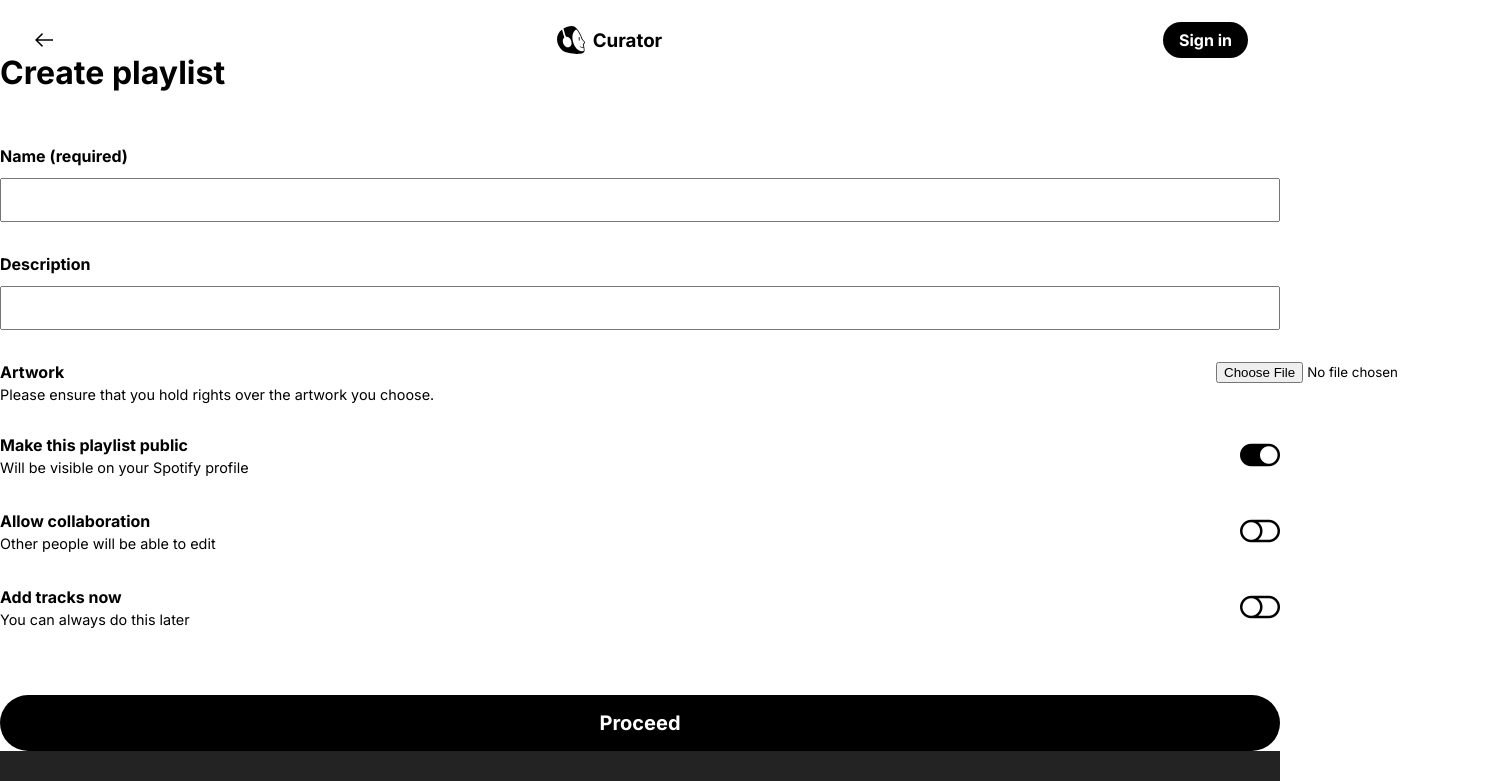
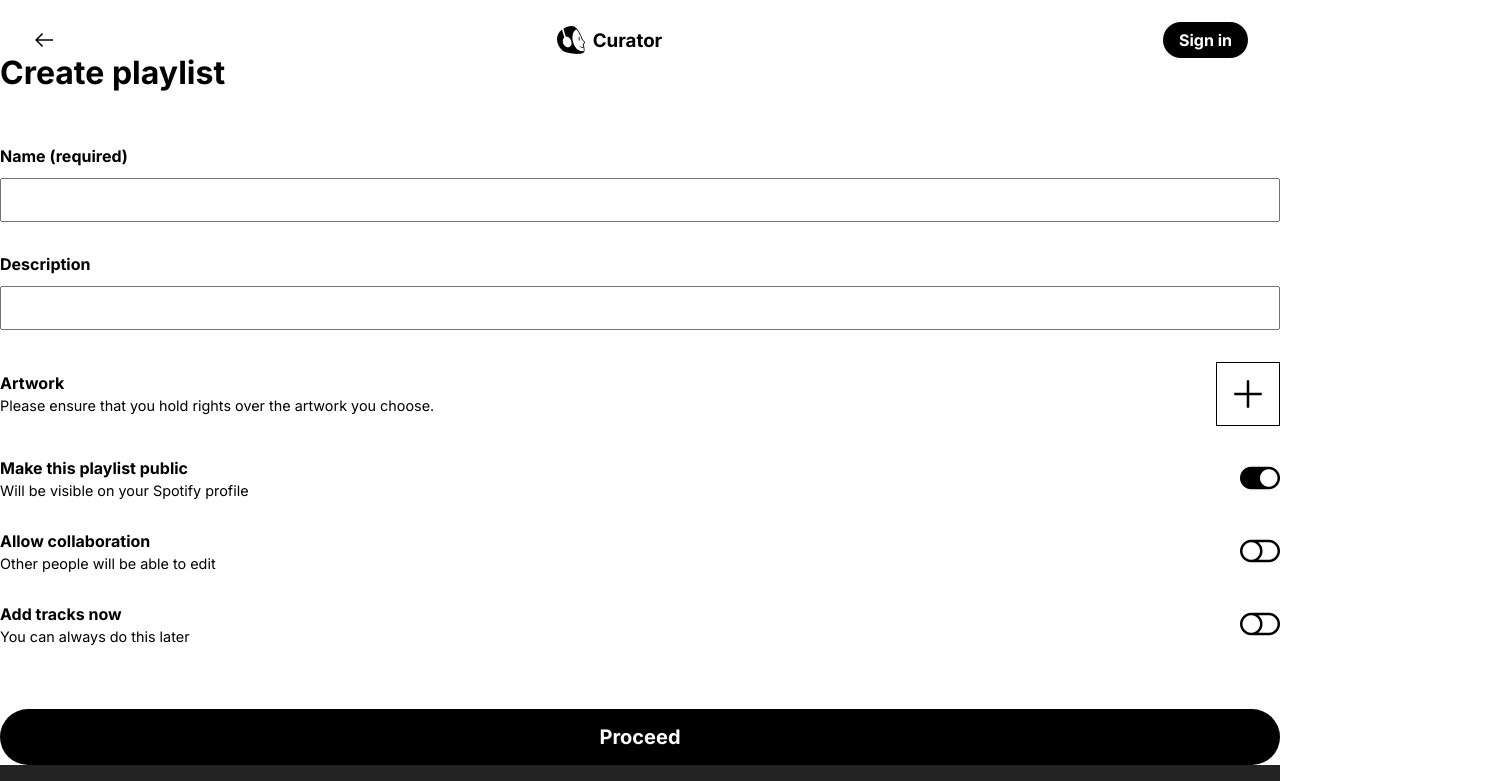
Before and after one commit to jareddantis/curator, a Vue app: page /create in a window 1280 px wide. Shown: the top 781 px of the page, 1502 px wide, since content can reach past the window. Built offline with nearby package versions, Linux system fonts and the light colour scheme.

Commit message:
views/CreatePlaylist: Style file input

```diff
--- /dev/null
+++ b/src/types/HTMLInputEvent.d.ts
@@ -0,0 +1,3 @@
+interface HTMLInputEvent extends Event {
+  target: HTMLInputElement & EventTarget;
+}
--- a/src/views/CreatePlaylist.vue
+++ b/src/views/CreatePlaylist.vue
@@ -1,5 +1,5 @@
 <template>
-  <div class="create-playlist">
+  <div class="create-playlist view-body">
     <Header>
       <template v-slot:default>Create playlist</template>
     </Header>
@@ -12,6 +12,7 @@
           maxlength="100"
           v-model="playlistName"
         />
+        <span>{{ playlistName.length }} / 100</span>
       </div>
       <div class="field">
         <label for="playlist-desc">Description</label>
@@ -21,20 +22,36 @@
           maxlength="300"
           v-model="playlistDesc"
         />
+        <span>{{ playlistDesc.length }} / 100</span>
       </div>
       <div class="field level">
         <div class="left">
+          <div>
             <label for="playlist-art">Artwork</label>
-          <p>Please ensure that you hold rights over the artwork you choose.</p>
+            <p>
+              Please ensure that you hold rights over the artwork you choose.
+            </p>
           </div>
-        <div class="right">
-          <input type="file" id="playlist-art" />
+        </div>
+        <div class="right file">
+          <input
+            type="file"
+            id="playlist-art"
+            accept="image/png,image/jpeg"
+            @change="onArtChanged"
+          />
+          <label for="playlist-art" id="playlist-art-preview">
+            <i class="la la-plus"></i>
+            <i class="la la-times" @click="resetArt"></i>
+          </label>
         </div>
       </div>
       <div class="field level">
         <div class="left">
+          <div>
             <label for="playlist-privacy">Make this playlist public</label>
             <p>Will be visible on your Spotify profile</p>
+          </div>
         </div>
         <div class="right checkbox">
           <input
@@ -42,7 +59,7 @@
             id="playlist-privacy"
             v-model="playlistPrivacy"
           />
-          <label for="playlist-privacy" class="fake-checkbox">
+          <label for="playlist-privacy">
             <i class="la la-toggle-on"></i>
             <i class="la la-toggle-off"></i>
           </label>
@@ -50,12 +67,14 @@
       </div>
       <div class="field level">
         <div class="left">
+          <div>
             <label for="playlist-perms">Allow collaboration</label>
             <p>Other people will be able to edit</p>
           </div>
+        </div>
         <div class="right checkbox">
           <input type="checkbox" id="playlist-perms" v-model="playlistPerms" />
-          <label for="playlist-perms" class="fake-checkbox">
+          <label for="playlist-perms">
             <i class="la la-toggle-on"></i>
             <i class="la la-toggle-off"></i>
           </label>
@@ -63,8 +82,10 @@
       </div>
       <div class="field level">
         <div class="left">
+          <div>
             <label for="playlist-populate">Add tracks now</label>
             <p>You can always do this later</p>
+          </div>
         </div>
         <div class="right checkbox">
           <input
@@ -72,7 +93,7 @@
             id="playlist-populate"
             v-model="playlistPopulate"
           />
-          <label for="playlist-populate" class="fake-checkbox">
+          <label for="playlist-populate">
             <i class="la la-toggle-on"></i>
             <i class="la la-toggle-off"></i>
           </label>
@@ -102,8 +123,49 @@
       playlistDesc: "",
       playlistPrivacy: true,
       playlistPerms: false,
-      playlistPopulate: false
+      playlistPopulate: false,
+      playlistArt: null
     };
+  },
+  methods: {
+    onArtChanged(e: HTMLInputEvent) {
+      const { files } = e.target;
+      const el = document.getElementById(
+        "playlist-art-preview"
+      ) as HTMLLabelElement;
+      if (!!files && files.length && !!files[0]) {
+        const reader = new FileReader();
+
+        reader.onload = (function(previewElement) {
+          return function(ev: ProgressEvent<FileReader>) {
+            if (!!ev.target && typeof ev.target.result == "string") {
+              console.log(ev.target);
+              previewElement.style.backgroundImage = `url("${ev.target.result}"`;
+              previewElement.classList.add("populated");
+            } else {
+              previewElement.style.backgroundImage = "";
+              previewElement.classList.remove("populated");
+            }
+          };
+        })(el);
+        reader.readAsDataURL(files[0]);
+      } else {
+        el.style.backgroundImage = "";
+        el.classList.remove("populated");
+      }
+    },
+    resetArt(e: HTMLInputEvent) {
+      e.preventDefault();
+      const fileInput = document.getElementById(
+        "playlist-art"
+      ) as HTMLInputElement;
+      const preview = document.getElementById(
+        "playlist-art-preview"
+      ) as HTMLLabelElement;
+      fileInput.value = "";
+      preview.style.backgroundImage = "";
+      preview.classList.remove("populated");
+    }
   }
 });
 </script>
@@ -125,18 +187,35 @@
       padding: 0.5rem 1rem;
       font-size: 1.25rem;
       margin-top: 0.5rem;
+
+      &:focus ~ span,
+      &:focus-within ~ span {
+        display: block;
+      }
     }
     label {
       display: block;
       font-weight: bold;
       margin-bottom: 0.25rem;
     }
+    span {
+      display: none;
+      font-size: 0.8rem;
+      text-align: right;
+      margin-top: 0.75rem;
+    }
     &.level {
       display: grid;
       grid-template-columns: [left] auto [right] 4rem;
       grid-template-rows: 1fr;
+      grid-column-gap: 1rem;
 
+      & > div {
+        display: flex;
+        align-items: center;
+      }
       .left {
+        justify-content: start;
         grid-area: left;
 
         p {
@@ -147,16 +226,62 @@
       .right {
         grid-area: right;
         text-align: right;
+        justify-self: end;
 
-        &.checkbox {
+        input {
+          position: absolute;
+          left: -999999rem;
+        }
+        label {
+          cursor: pointer;
+          user-select: none;
+          outline: none;
+          font-size: 2.5rem;
+          margin: 0;
+        }
+        &.file {
+          label {
             display: flex;
             align-items: center;
-          justify-content: flex-end;
+            justify-content: center;
+            background: white;
+            border: 1px solid black;
+            width: 4rem;
+            height: 4rem;
+            position: relative;
 
-          .fake-checkbox {
-            font-size: 2.5rem;
-            cursor: pointer;
+            .la-times {
+              display: none;
+              position: absolute;
+              top: 50%;
+              left: 50%;
+              transform: translate(-50%, -50%);
+              z-index: 4;
+            }
+            &.populated {
+              background-size: cover;
 
+              &:after {
+                display: block;
+                content: " ";
+                background: rgba(255, 255, 255, 0.4);
+                position: absolute;
+                top: 0;
+                left: 0;
+                width: 100%;
+                height: 100%;
+              }
+              .la-plus {
+                display: none;
+              }
+              .la-times {
+                display: block;
+              }
+            }
+          }
+        }
+        &.checkbox {
+          label {
             .la-toggle-off {
               display: block;
             }
@@ -164,14 +289,11 @@
               display: none;
             }
           }
-          input[type="checkbox"] {
-            position: absolute;
-            left: -999999rem;
-
-            &:checked ~ .fake-checkbox .la-toggle-on {
+          input {
+            &:checked ~ label .la-toggle-on {
               display: block;
             }
-            &:checked ~ .fake-checkbox .la-toggle-off {
+            &:checked ~ label .la-toggle-off {
               display: none;
             }
           }
```
Lines whose indentation alone changed are shown as unchanged.
